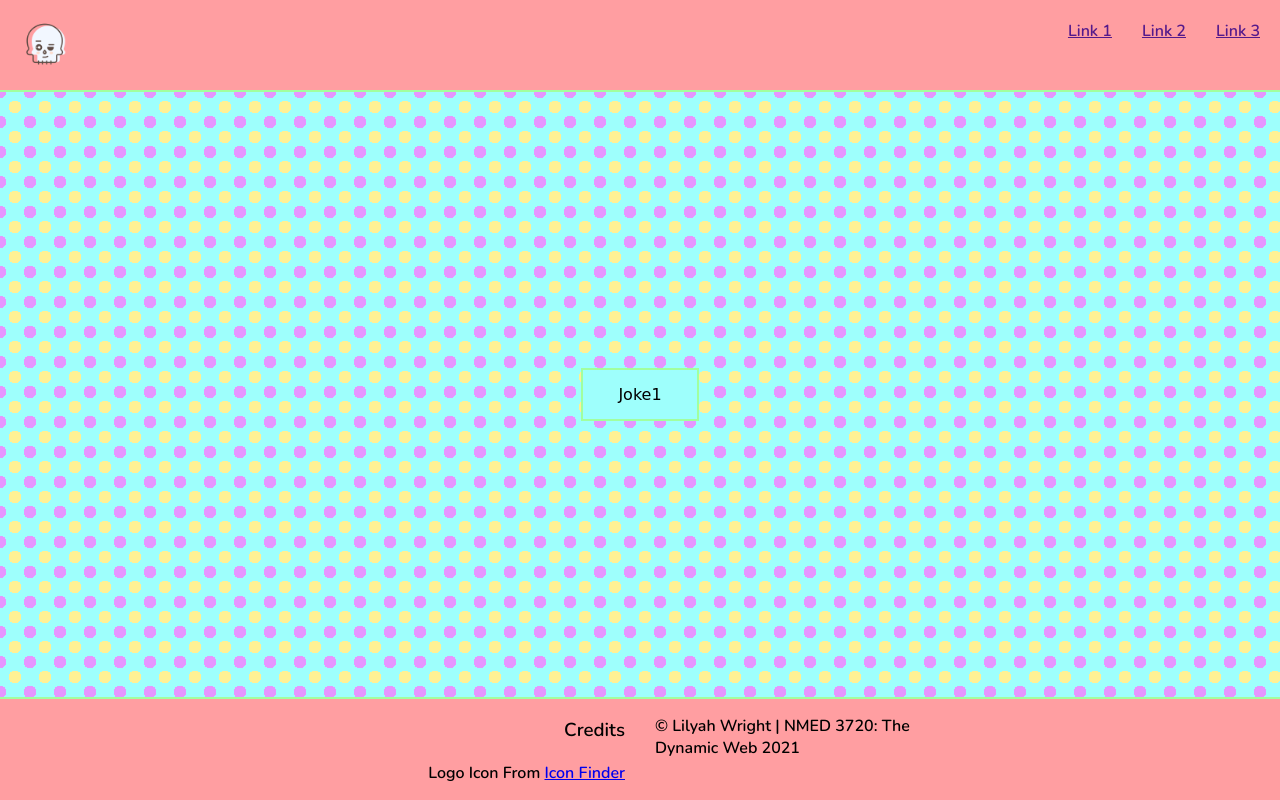
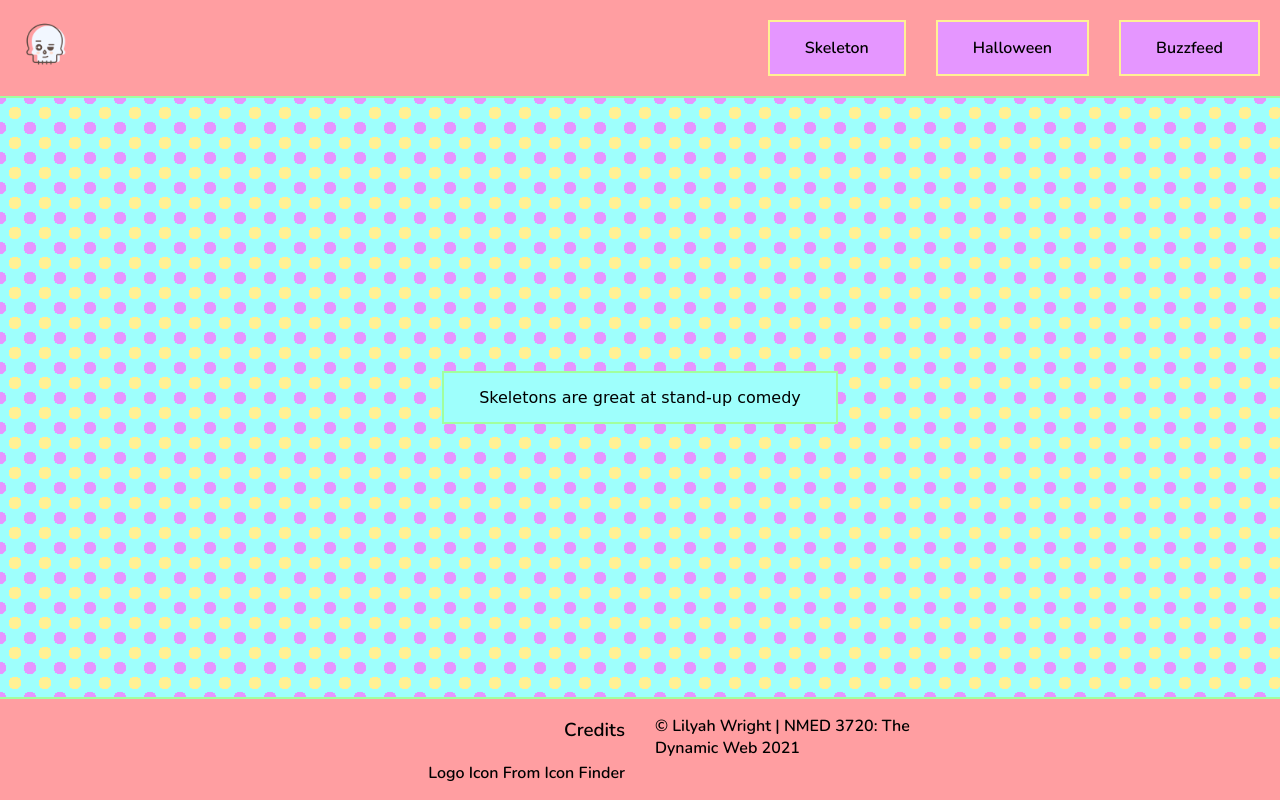
Before and after one commit to LunarStar16/DynamicWeb2021-review, a plain HTML site: page index.html in a window 1280 px wide. Drawn offline with nearby package versions, Linux system fonts and the light colour scheme; a web font is replaced by a local one.

Commit message:
Finished JS and Content

```diff
--- a/css/style.css
+++ b/css/style.css
@@ -83,3 +83,19 @@ footer {
 .joke p:not(:first-child){
     display: none;
 }
+
+.link{
+    background-color: #e596ff;
+    padding: 15px 35px;
+    border: 2px solid #fff194;
+    display: inline-block;
+    cursor: pointer;
+}
+
+a:link {
+  text-decoration: none;
+    color: black;
+}
+a:visited{
+    color: black;
+}
--- a/index.html
+++ b/index.html
@@ -14,20 +14,20 @@
         <div class="logo"></div>
         <nav>
             <ul>
-                <li><a href="" target="_blank">Link 1</a></li>
-                <li><a href="" target="_blank">Link 2</a></li>
-                <li><a href="" target="_blank">Link 3</a></li>
+                <li class="link"><a href="https://www.rd.com/jokes/kids/halloween-jokes-for-kids/skeleton-puns/" target="_blank">Skeleton</a></li>
+                <li class="link"><a href="https://halloweenjokes.com/20-cheesy-halloween-jokes.html" target="_blank">Halloween</a></li>
+                <li class="link"><a href="https://www.buzzfeed.com/andyneuenschwander/23-clean-jokes-that-anybody-can-tell" target="_blank">Buzzfeed</a></li>
             </ul>
         </nav>
     </header>
     <main>
         <div class="joke">
-            <p class="button" id="j1">Joke1</p>
-            <p class="button" id="r1">Response1</p>
-            <p class="button" id="j2">Joke2</p>
-            <p class="button" id="r2">Response2</p>
-            <p class="button" id="j3">Joke3</p>
-            <p class="button" id="r3">Response3</p>
+            <p class="button" id="j1">Skeletons are great at stand-up comedy</p>
+            <p class="button" id="r1">When they use their funny bone</p>
+            <p class="button" id="j2">I wanted to tell a skeleton pun</p>
+            <p class="button" id="r2">But I don't have the guts for it.</p>
+            <p class="button" id="j3">Skeletons always know what happens next</p>
+            <p class="button" id="r3">Because they feel it in their bones.</p>
         </div>
     </main>
     <footer>
```
